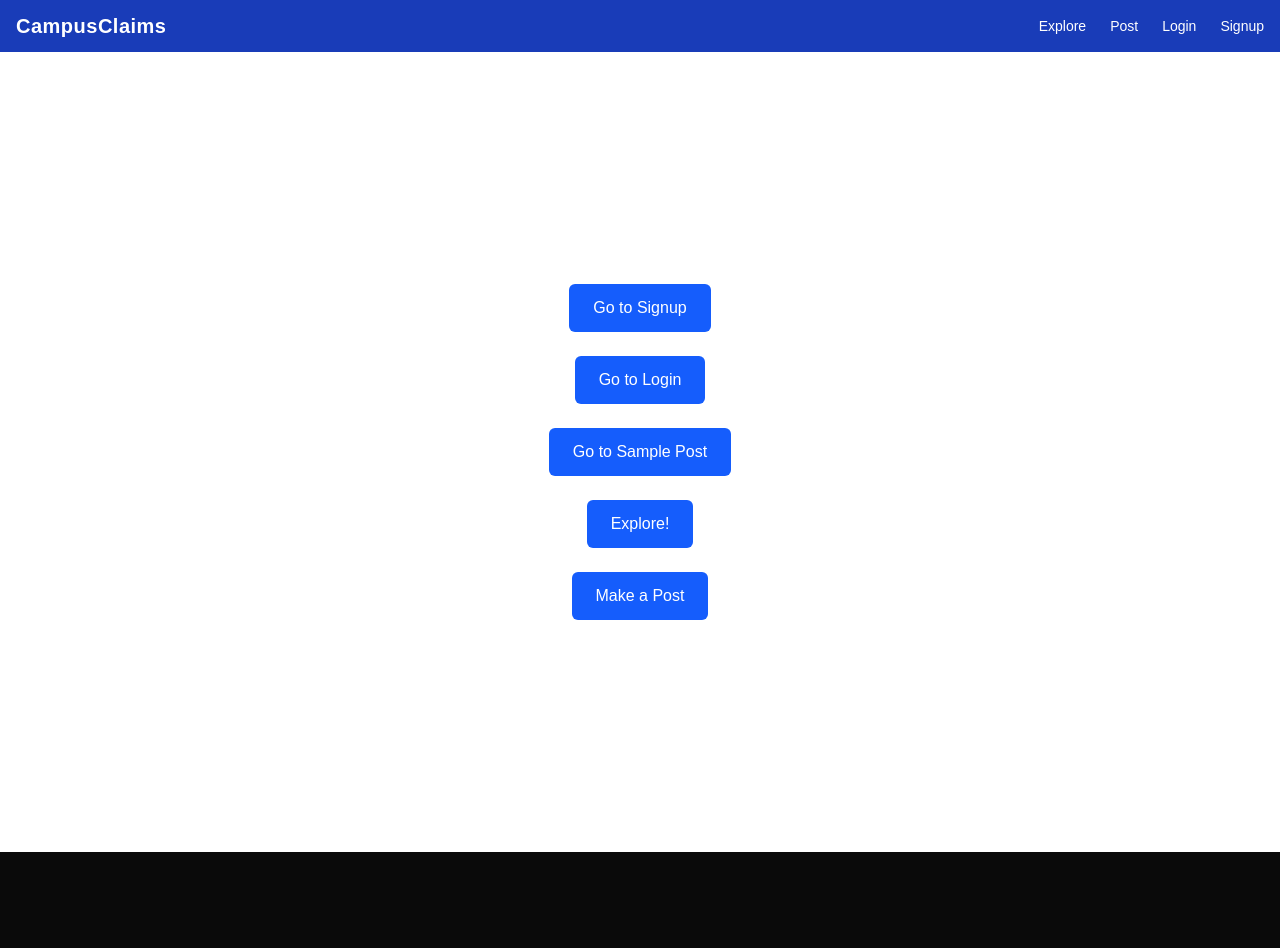
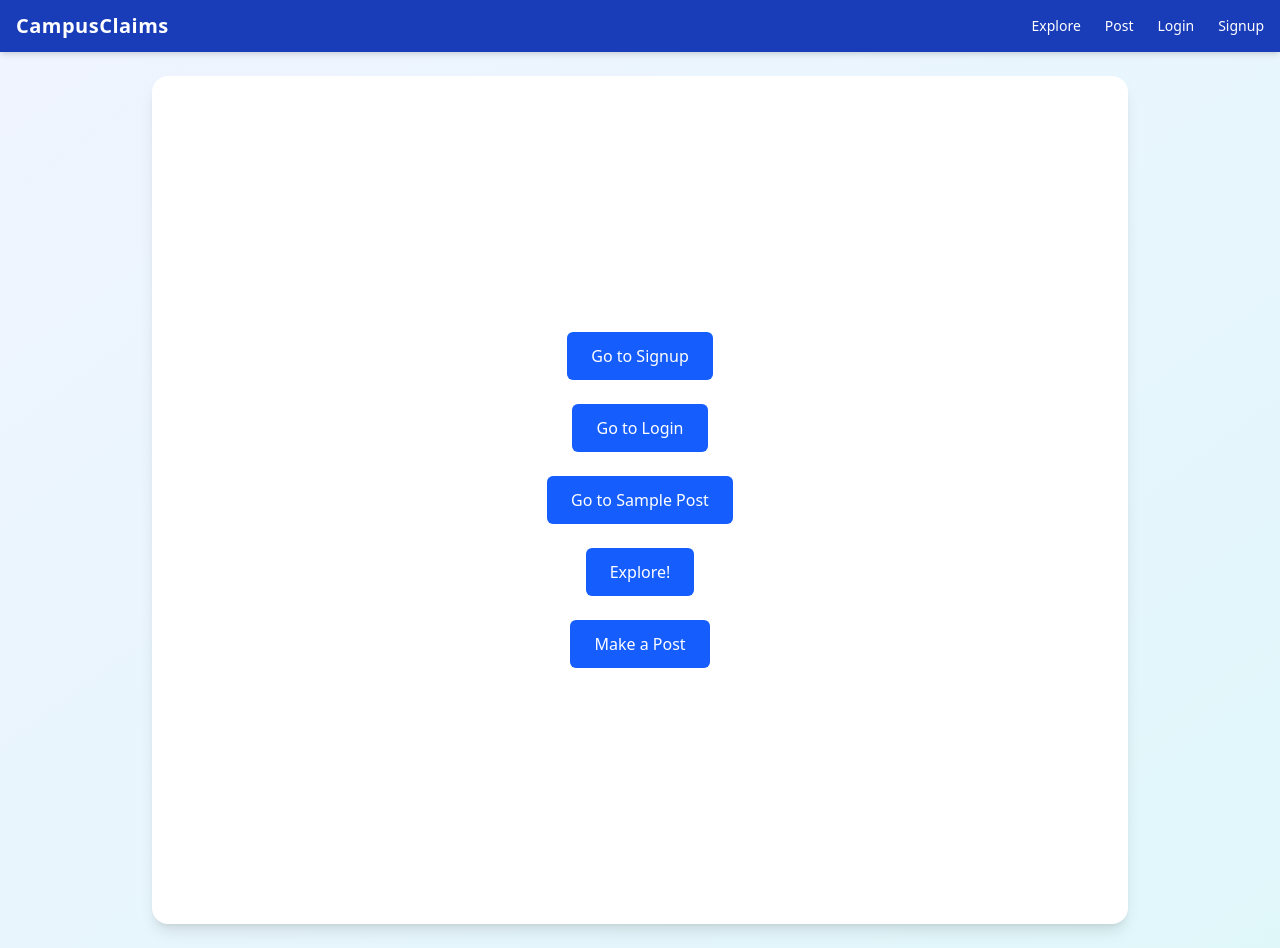
Before and after one commit to Hyneeb/CampusClaims, a Next.js app: page / in a window 1280 px wide. Before the commit the page ends 852 px from the top, so only its background shows below. Built offline with nearby package versions, Linux system fonts and the light colour scheme.

Commit message:
looks better mayhaps

```diff
--- a/src/app/globals.css
+++ b/src/app/globals.css
@@ -20,7 +20,7 @@
 }
 
 body {
-  background: var(--background);
+  background: linear-gradient(to bottom right, #f0f4ff, #e0f7fa);
   color: var(--foreground);
-  font-family: Arial, Helvetica, sans-serif;
+  font-family: var(--font-sans), Arial, Helvetica, sans-serif;
 }
--- a/src/app/layout.tsx
+++ b/src/app/layout.tsx
@@ -27,7 +27,11 @@ export default function RootLayout({
         <html lang="en">
         <body className={`${geistSans.variable} ${geistMono.variable} antialiased`}>
         <Navbar /> {/* ✅ Navbar appears on every page */}
-        <main>{children}</main>
+        <main className="max-w-5xl mx-auto p-6">
+            <div className="bg-white rounded-2xl shadow-lg p-6">
+                {children}
+            </div>
+        </main>
         </body>
         </html>
     );
```
